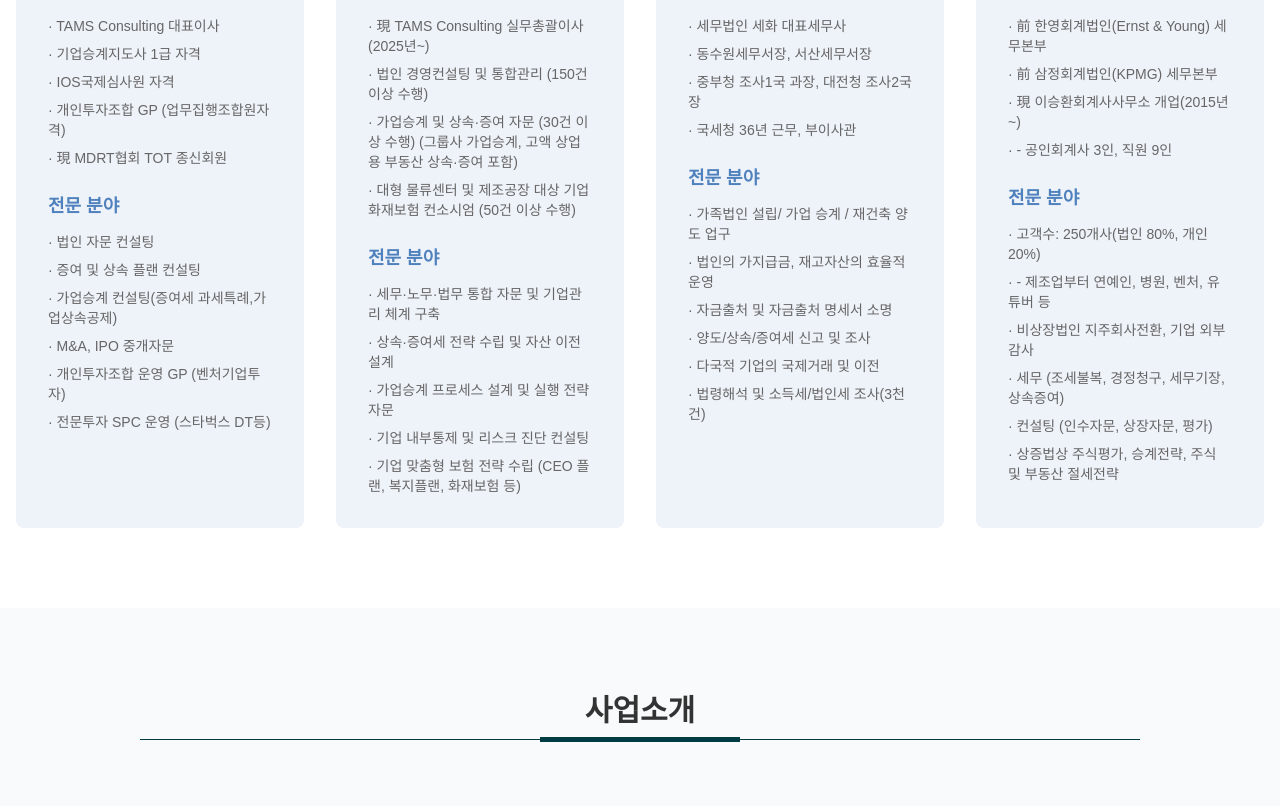
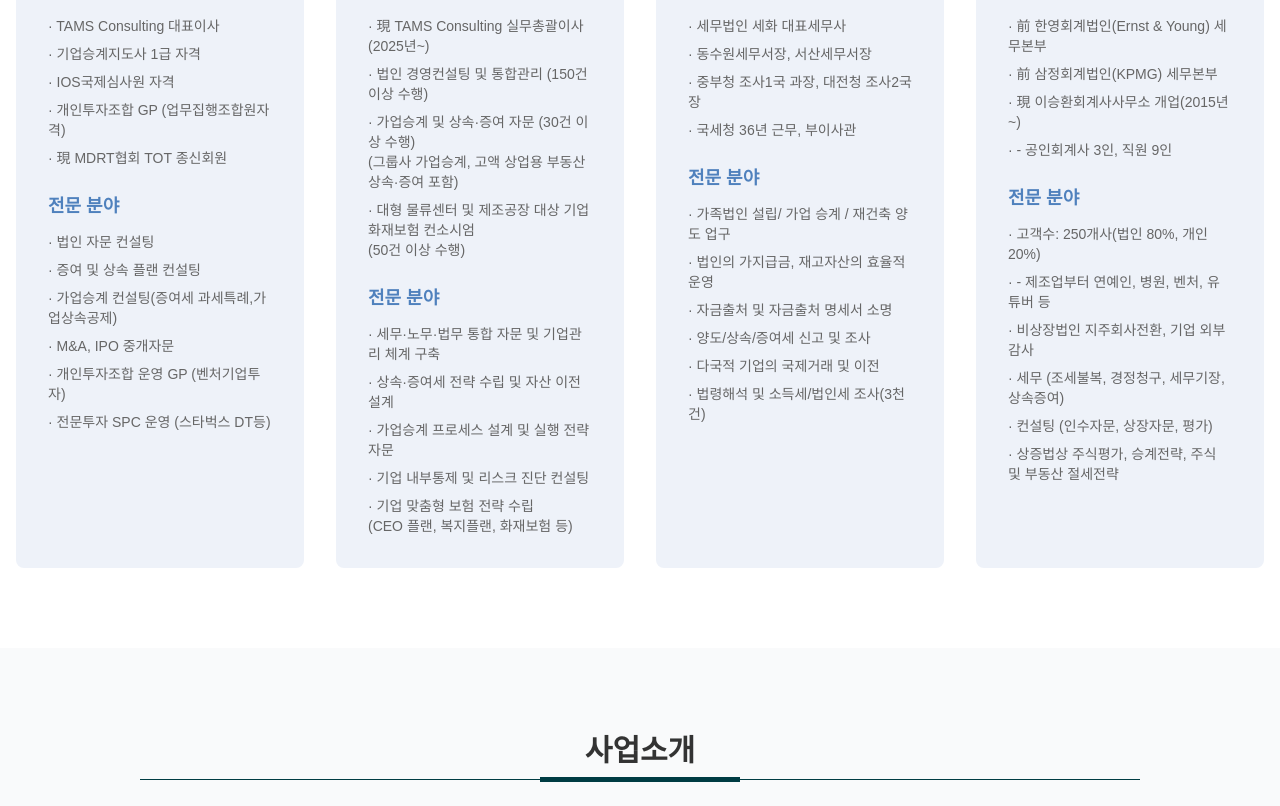
Before and after one commit to kwaneda/web_tamsco, a Next.js app: page / in a window 1280 px wide. Shown: the part 2229-3035 px from the top of the page. Built offline with nearby package versions, Linux system fonts and the light colour scheme.

Commit message:
whitespace처리

```diff
--- a/src/components/sections/About.tsx
+++ b/src/components/sections/About.tsx
@@ -268,7 +268,7 @@
         <h4 className="font-bold text-[#4F81BD] text-lg mb-3">주요 경력</h4>
         <ul className="space-y-2">
           {advisor.mainCareer.map((career, index) => (
-            <li key={index} className="text-sm text-[#666666]">
+            <li key={index} className="text-sm text-[#666666] whitespace-pre-line">
               · {career}
             </li>
           ))}
@@ -280,7 +280,7 @@
         <h4 className="font-bold text-[#4F81BD] text-lg mb-3">전문 분야</h4>
         <ul className="space-y-2">
           {advisor.expertise.map((exp, index) => (
-            <li key={index} className="text-sm text-[#666666]">
+            <li key={index} className="text-sm text-[#666666] whitespace-pre-line">
               · {exp}
             </li>
           ))}
```
